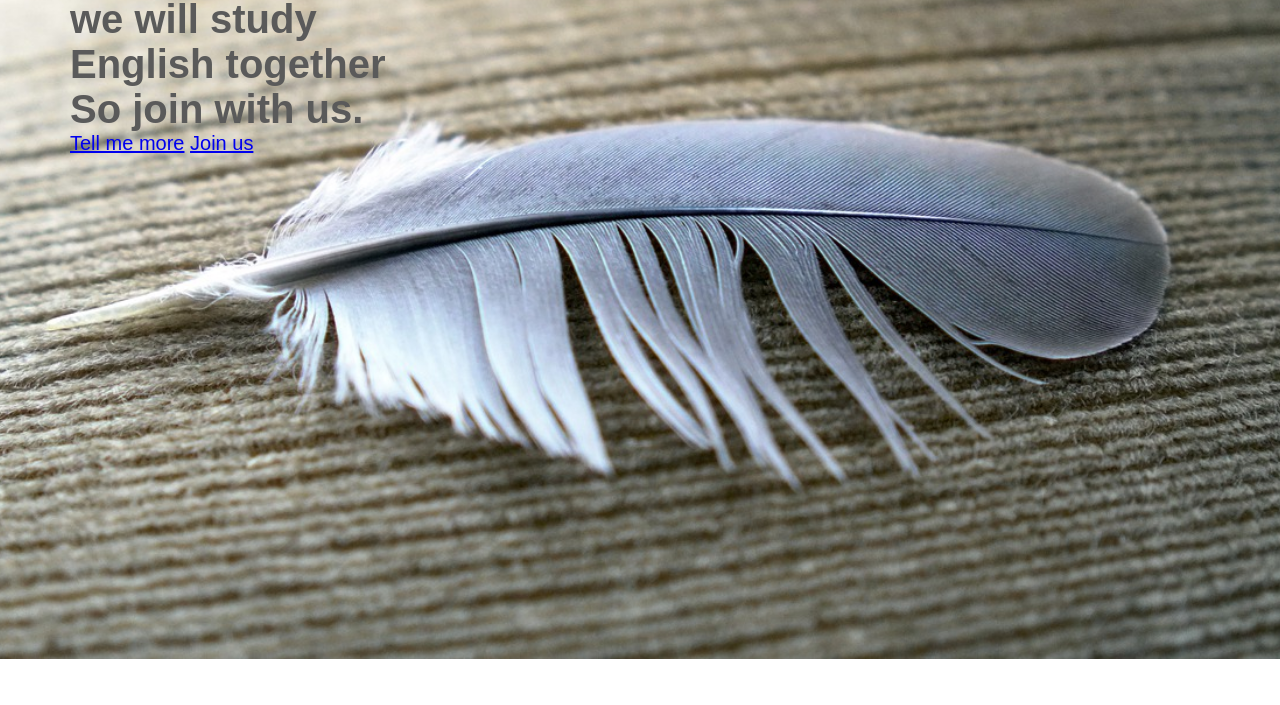
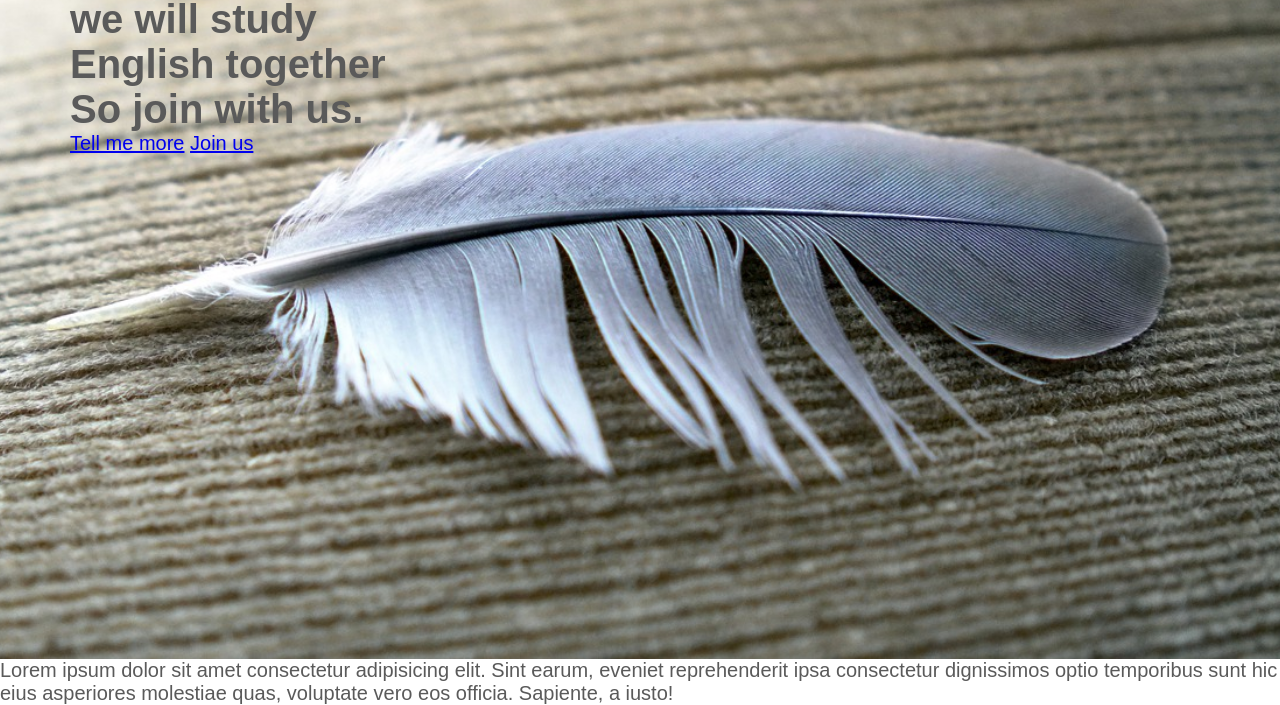
Before and after one commit to AnhSon97/webdemo, a plain HTML site: page PageDemo/index.html in a window 1280 px wide. Shown: the part 141-846 px from the top of the page. Before the commit the page ends 800 px from the top, so only its background shows below. Drawn offline with Linux system fonts and the light colour scheme.

Commit message:
them the p

```diff
--- a/PageDemo/index.html
+++ b/PageDemo/index.html
@@ -1,13 +1,15 @@
 <!DOCTYPE html>
 <html>
+
 <head>
     <title>PageDemo</title>
     <script src="https://kit.fontawesome.com/df217ad62d.js" crossorigin="anonymous"></script>
     <link rel="stylesheet" href="./resource/css/styles.css">
 </head>
+
 <body>
     <header>
-            <a href="#"><img class="logo"src="./resource/image/logo.jpg" alt="logo"></a>
+        <a href="#"><img class="logo" src="./resource/image/logo.jpg" alt="logo"></a>
         <ul class="main-nav">
             <li><a href="#">How clients Think</a></li>
             <li><a href="#">About</a></li>
@@ -24,6 +26,13 @@
             <a href="#" class="btn">Join us</a>
         </div>
     </header>
+    <div>
+        <P>
+            Lorem ipsum dolor sit amet consectetur adipisicing elit. Sint earum, eveniet reprehenderit ipsa consectetur
+            dignissimos optio temporibus sunt hic eius asperiores molestiae quas, voluptate vero eos officia. Sapiente,
+            a iusto!
+        </P>
+    </div>
 
 
 
@@ -31,4 +40,5 @@
 
 
 </body>
+
 </html>
```
Lines whose indentation alone changed are shown as unchanged.
